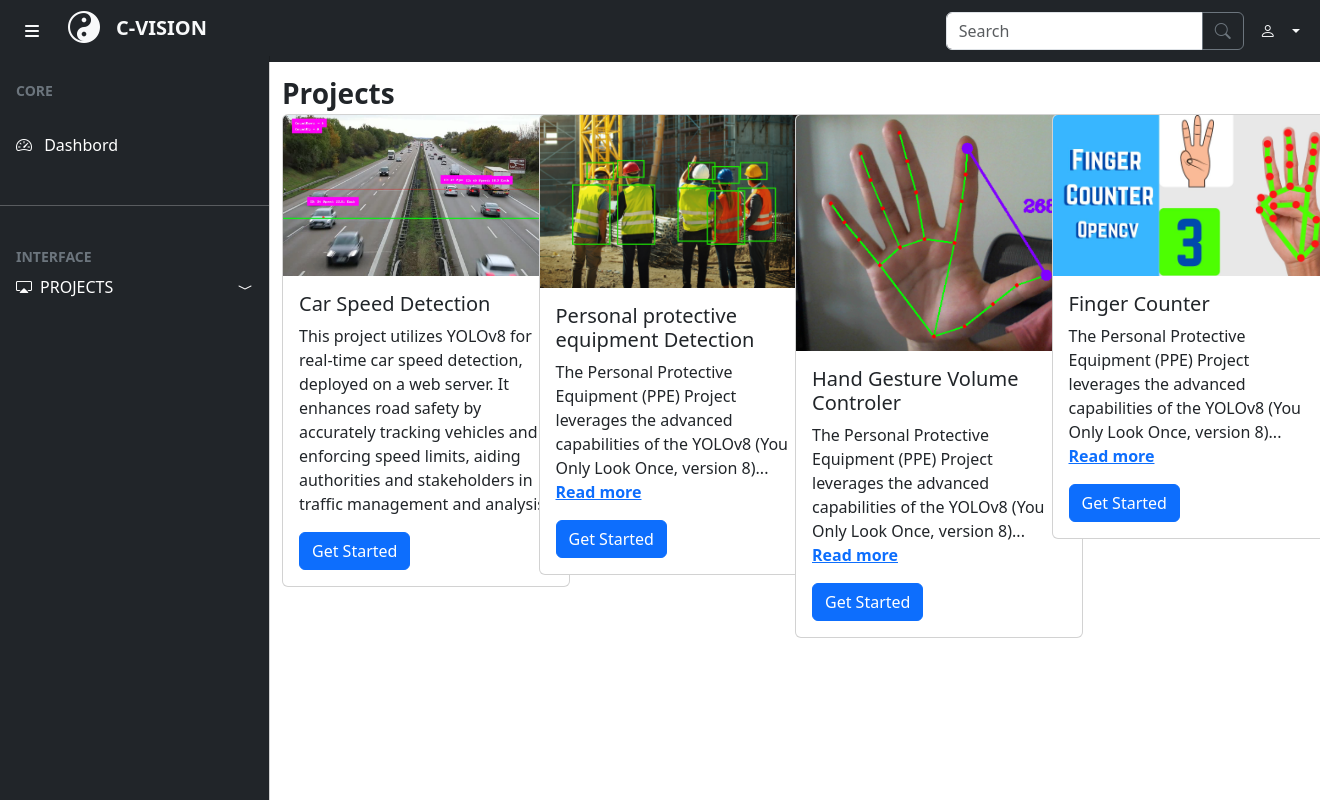
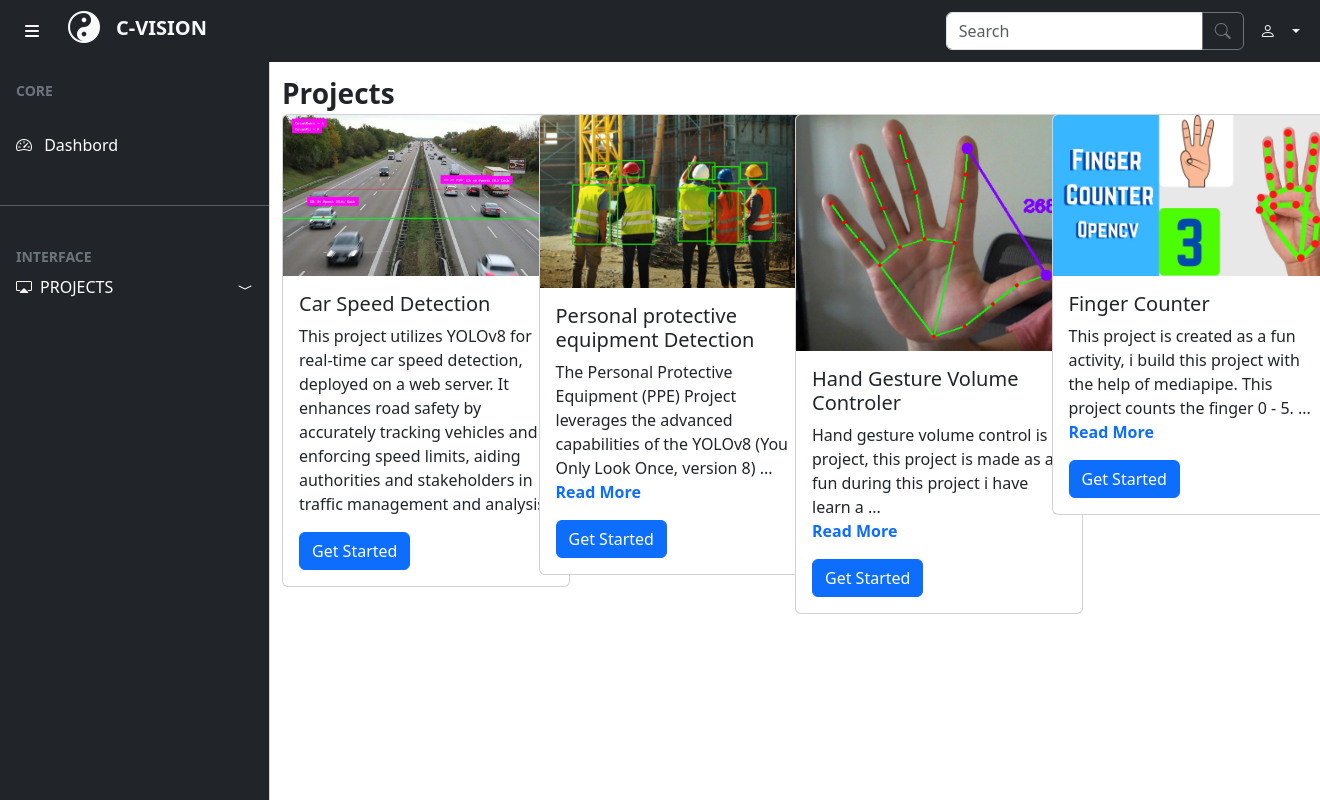
Before and after one commit to yinsights8/9_Finger_Counter_mediapipe, a Flask app: page /ComputerVision in a window 1320 px wide; the page is wider, and only the part inside the window is pictured. Run offline with Flask 3, Linux system fonts and the light colour scheme.

Commit message:
project discription change

```diff
--- a/static/css/style2.css
+++ b/static/css/style2.css
@@ -69,3 +69,17 @@ form #upload-button{
   /* height: 30px;
   width: 70%; */
 }
+
+.card-text{
+  cursor: pointer;
+}
+
+.card-text .read_more{
+  text-decoration: none;
+  display: none;
+}
+
+.card-text .read-btn{
+  text-decoration: none;
+  display: block;
+}
--- a/templates/computerVision.html
+++ b/templates/computerVision.html
@@ -13,6 +13,7 @@
     <link rel="stylesheet" href="/static/css/style2.css">
     <link rel="stylesheet" href="/static/css/cvstyle.css">
 
+    <script src="https://cdnjs.cloudflare.com/ajax/libs/jquery/3.7.1/jquery.min.js" integrity="sha512-v2CJ7UaYy4JwqLDIrZUI/4hqeoQieOmAZNXBeQyjo21dadnwR+8ZaIJVT8EE2iyI61OV8e6M8PP2/4hpQINQ/g==" crossorigin="anonymous" referrerpolicy="no-referrer"></script>
 
     <!-- for icons -->
     <link rel="stylesheet" href="https://cdn.jsdelivr.net/npm/bootstrap-icons@1.11.3/font/bootstrap-icons.min.css">
@@ -240,12 +241,14 @@
                     <h5 class="card-title">Personal protective equipment Detection</h5>
                     <p class="card-text">
                         The Personal Protective Equipment (PPE) Project leverages the advanced capabilities of the YOLOv8
-                        (You Only Look Once, version 8)<span id="dots">...</span><span id="more" style="display: none;"> model to enhance workplace safety by detecting and ensuring the proper
-                        use of personal protective equipment. This project aims to automate the process of monitoring and
-                        verifying PPE compliance in real-time, providing a robust solution for industries where safety is paramount.
-                      </span>
-                      <a class="fw-bold" onclick="myFunction()" id="myBtn">Read more</a>
-
+                        (You Only Look Once, version 8)
+                        <span class="dots">...</span>
+                        <span class="read_more">
+                          model to enhance workplace safety by detecting and ensuring the proper
+                          use of personal protective equipment. This project aims to automate the process of monitoring and
+                          verifying PPE compliance in real-time, providing a robust solution for industries where safety is paramount.
+                        </span>
+                      <a class="fw-bold read-btn" onclick="myFunction()">Read More</a>
                     </p>
                     <a href="PersonalProtectiveEquipment" class="btn btn-primary">Get Started</a>
                   </div>
@@ -260,12 +263,15 @@
                   <div class="card-body">
                     <h5 class="card-title">Hand Gesture Volume Controler</h5>
                     <p class="card-text">
-                        The Personal Protective Equipment (PPE) Project leverages the advanced capabilities of the YOLOv8
-                        (You Only Look Once, version 8)<span id="dots">...</span><span id="more" style="display: none;"> model to enhance workplace safety by detecting and ensuring the proper
-                        use of personal protective equipment. This project aims to automate the process of monitoring and
-                        verifying PPE compliance in real-time, providing a robust solution for industries where safety is paramount.
+                        Hand gesture volume control is a project, this project is made as a fun during this project i have learn a
+                      <span class="dots">...</span>
+                      <span class="read_more">
+                        lot about mediaPipe and how can it be use in real
+                        time, this project let's your to control the volume of the
+                        system by your hand gestures. this project utilizes mediapipe for hand gesture, and pycaw, comtypes to get
+                        the volumn of values of the system.
                       </span>
-                      <a class="fw-bold" onclick="myFunction()" id="myBtn">Read more</a>
+                      <a class="fw-bold read-btn" onclick="myFunction()">Read More</a>
 
                     </p>
                     <a href="handDetector" class="btn btn-primary">Get Started</a>
@@ -281,13 +287,14 @@
                   <div class="card-body">
                     <h5 class="card-title">Finger Counter</h5>
                     <p class="card-text">
-                        The Personal Protective Equipment (PPE) Project leverages the advanced capabilities of the YOLOv8
-                        (You Only Look Once, version 8)<span id="dots">...</span><span id="more" style="display: none;"> model to enhance workplace safety by detecting and ensuring the proper
-                        use of personal protective equipment. This project aims to automate the process of monitoring and
-                        verifying PPE compliance in real-time, providing a robust solution for industries where safety is paramount.
+                        This project is created as a fun activity, i build this project with the help of mediapipe.
+                        This project counts the finger 0 - 5.
+                      <span class="dots">...</span>
+                      <span class="read_more">
+                        while creating this project i've learned more about mediapipe
+                        and how can we utilize mediapipe to build some amazing projects, and this project was just a thought.
                       </span>
-                      <a class="fw-bold" onclick="myFunction()" id="myBtn">Read more</a>
-
+                      <a class="fw-bold read-btn" onclick="myFunction()">Read More</a>
                     </p>
                     <a href="fingerCounter" class="btn btn-primary">Get Started</a>
                   </div>
@@ -300,12 +307,29 @@
             </div>
           </div>
         </div>
-      </main>
+    </main>
 
     <!-- main Content -->
 
 
-    <script src="/static/js/projectDiscription.js"></script>
+    <script>
+      $(document).ready(function(){
+        $(".read-btn").click(function(){
+          $(this).prev().toggle();
+          $(this).siblings('.dots').toggle();
+
+          if ($(this).text()=='Read More'){
+            $(this).text('Read Less');
+          }else{
+            $(this).text('Read More');
+          }
+
+        });
+
+      });
+    </script>
+
+<!--    <script src="/static/js/projectDiscription.js"></script>-->
     <script src="https://cdn.jsdelivr.net/npm/bootstrap@5.3.3/dist/js/bootstrap.bundle.min.js" integrity="sha384-YvpcrYf0tY3lHB60NNkmXc5s9fDVZLESaAA55NDzOxhy9GkcIdslK1eN7N6jIeHz" crossorigin="anonymous"></script>
   </body>
 </html>
```
Also changed, not shown: static/js/readMore.js (added, +17 -0 lines).
